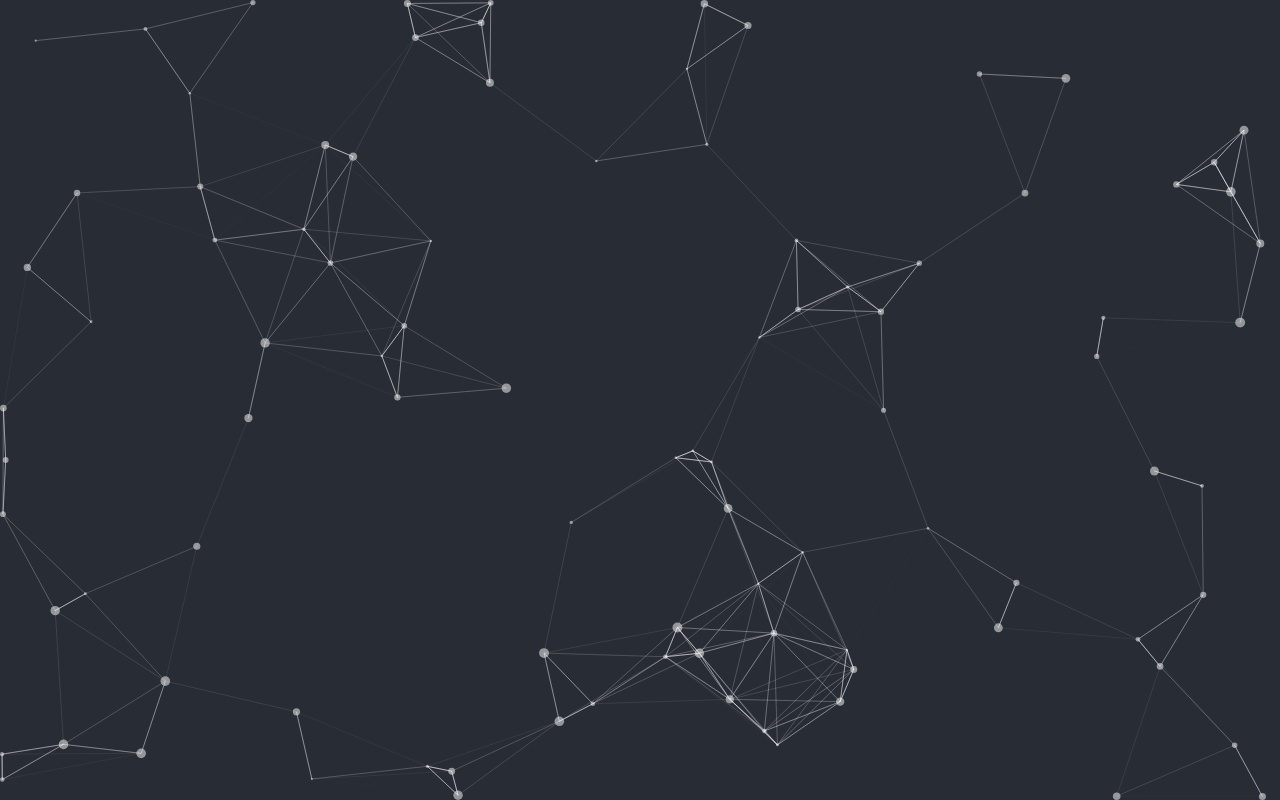
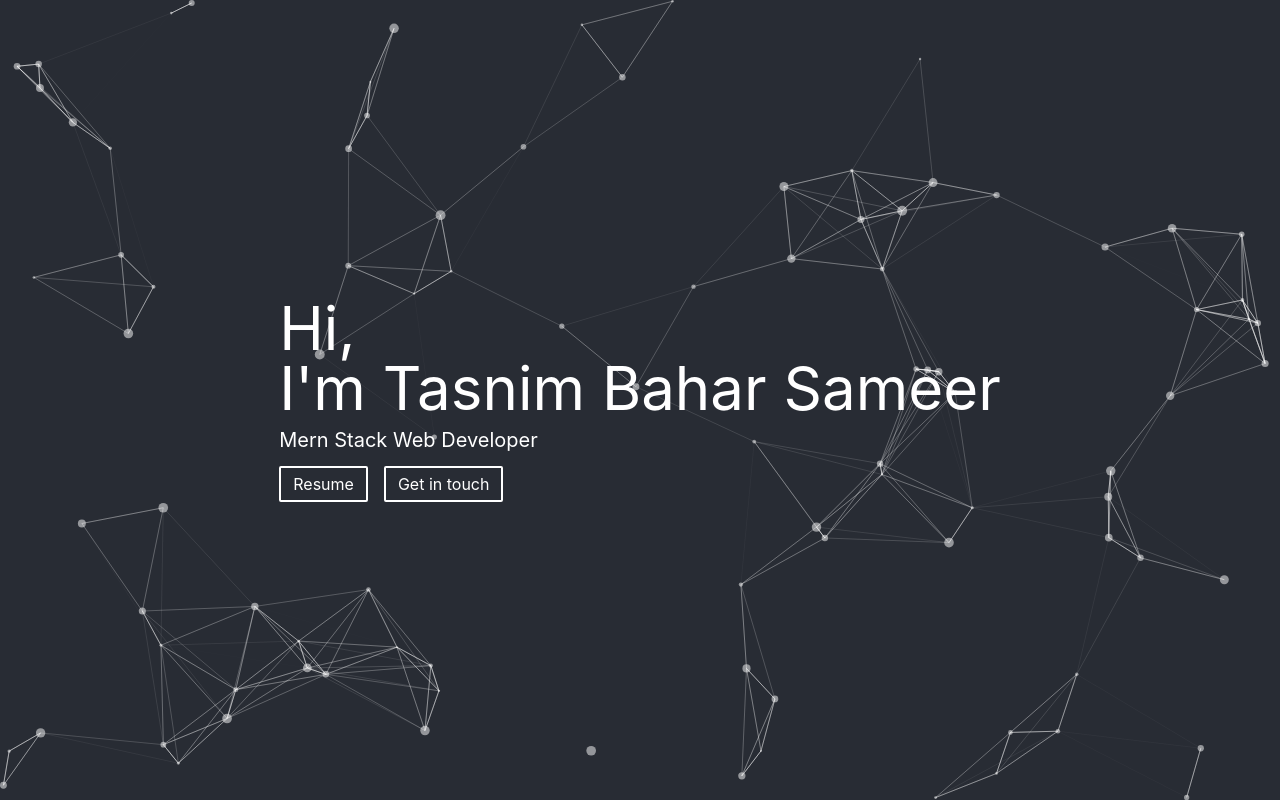
Before and after one commit to Tasnim-Bahar-Samir/personal-portfolio, a React (Create React App) app: page / in a window 1280 px wide. Built offline with nearby package versions, Linux system fonts and the light colour scheme.

Commit message:
Used particlejs at banner section

```diff
--- a/src/App.css
+++ b/src/App.css
@@ -1,7 +1,9 @@
 .App {
   background-color: #282c34;
   min-height: 100vh;
+
 }
+
 
 /* .App-logo {
   height: 40vmin;
--- a/src/App.js
+++ b/src/App.js
@@ -3,6 +3,7 @@ import './App.css';
 import Particles from 'react-tsparticles';
 import {loadFull} from 'tsparticles'
 import perticles from './Utilities/perticles';
+import Home from './Components/Home/Home';
 
 function App() {
   const handleInit = async(main)=>{
@@ -11,7 +12,7 @@ function App() {
   return (
     <div className="App">
       <Particles id='perticles' options={perticles} init={handleInit}/>
-
+      <Home/>
     </div>
   );
 }
--- a/src/Components/Home/Home.js
+++ b/src/Components/Home/Home.js
@@ -0,0 +1,19 @@
+import React from 'react'
+
+const Home = () => {
+  return (
+    <div className='text-white home relative h-screen flex items-center justify-center'>
+        <div>
+        <h1 className='text-6xl'>Hi, <br /> I'm Tasnim Bahar Sameer</h1>
+        <p className='text-xl mt-2'>Mern Stack Web Developer</p>
+
+        <div className='flex gap-4 mt-3'>
+        <button className='px-3 py-1 rounded-sm border-2 border-white hover:text-black hover:bg-white'>Resume</button>
+        <button className='px-3 py-1 rounded-sm border-2 border-white'>Get in touch</button>
+        </div>
+        </div>
+    </div>
+  )
+}
+
+export default Home
--- a/src/index.css
+++ b/src/index.css
@@ -1,3 +1,7 @@
+@tailwind base;
+@tailwind components;
+@tailwind utilities;
+
 body {
   margin: 0;
   font-family: -apple-system, BlinkMacSystemFont, 'Segoe UI', 'Roboto', 'Oxygen',
```
